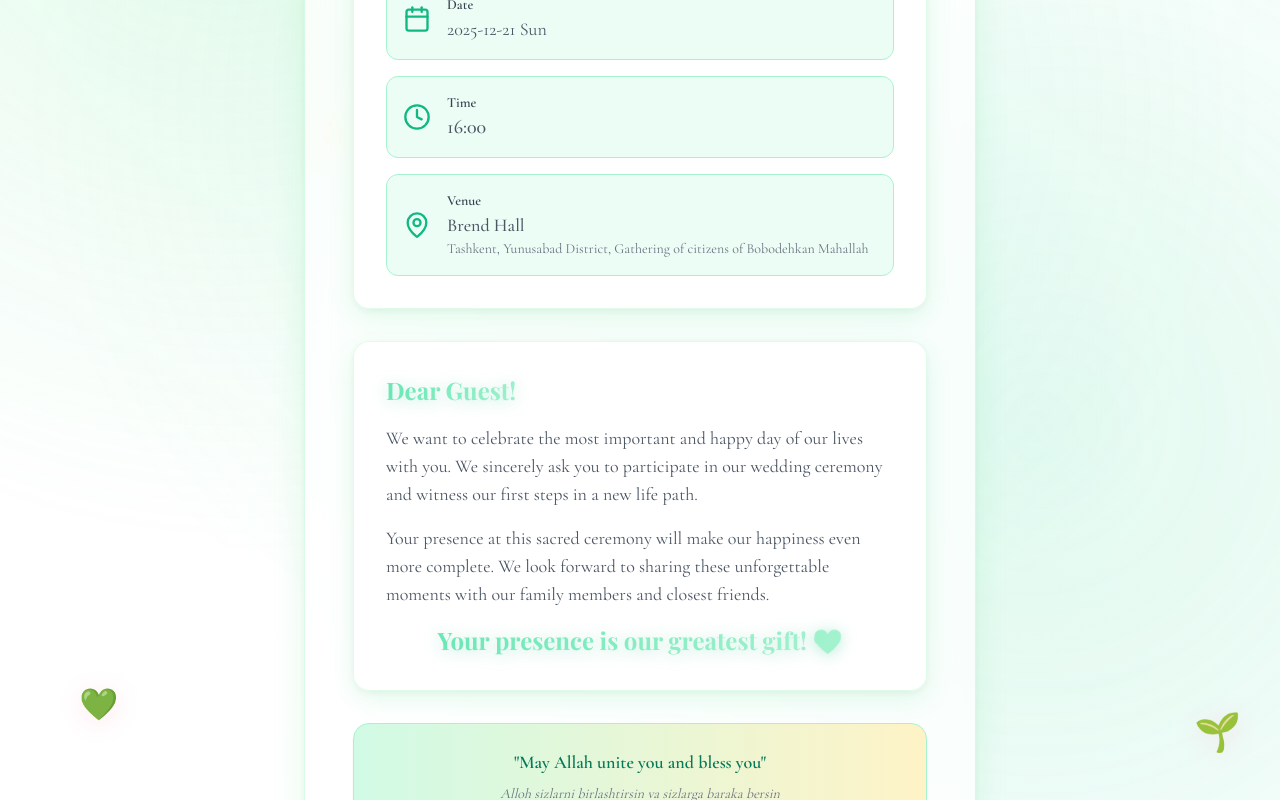
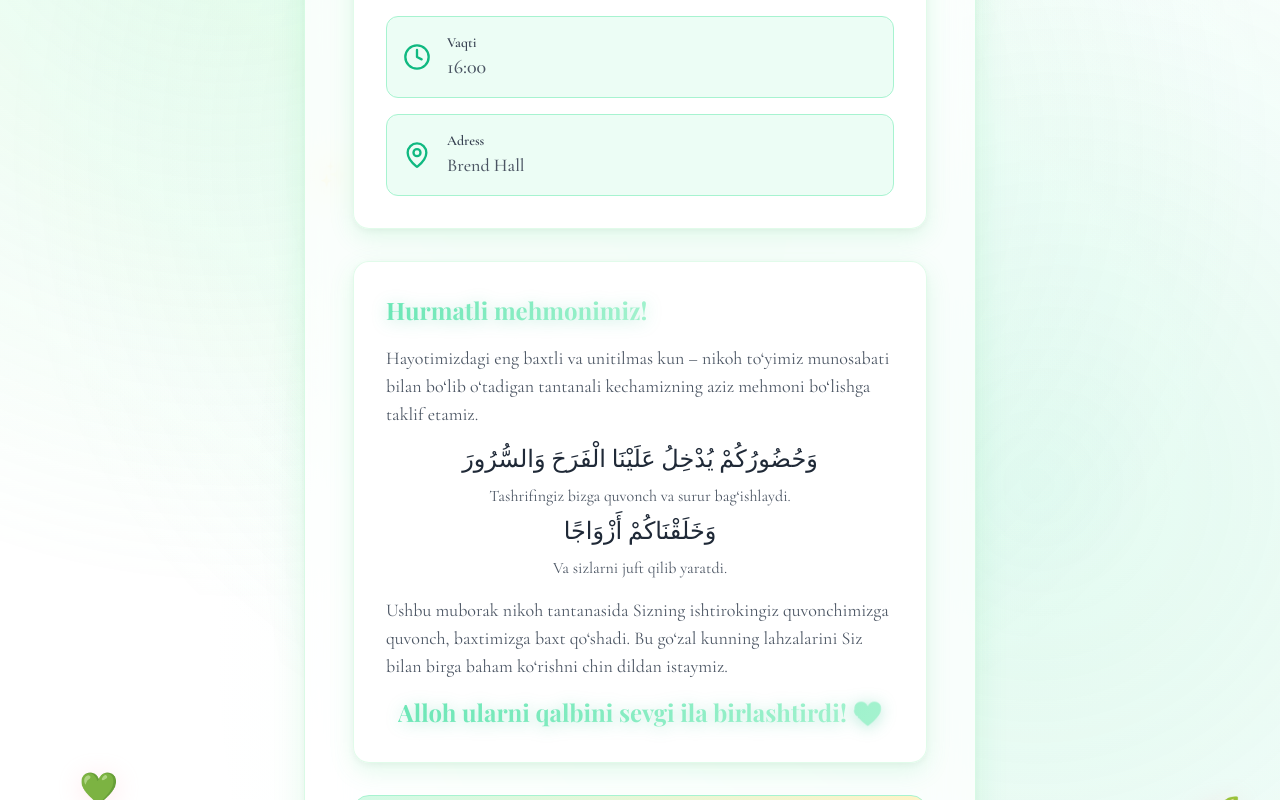
Before and after one commit to aazamjohn1/wedding, a Next.js app: page / in a window 1280 px wide. Shown: the part 640-1440 px from the top of the page. Built offline with nearby package versions, Linux system fonts and the light colour scheme; no server answers; the database is empty; a web font is replaced by a local one.

Commit message:
initial commit

```diff
--- a/components/personalized-header.tsx
+++ b/components/personalized-header.tsx
@@ -67,21 +67,20 @@ export default function PersonalizedHeader({ weddingInfo, guestName }: Personali
 
 
           <div className="romantic-card rounded-2xl p-6 md:p-8 space-y-6">
-            <h2 className="text-2xl md:text-3xl font-playfair font-bold text-gray-700 mb-6">Wedding Details</h2>
+            {/* <h2 className="text-2xl md:text-3xl font-playfair font-bold text-gray-700 mb-6">Wedding Details</h2> */}
 
             <div className="space-y-4">
               <div className="flex items-center gap-4 p-4 bg-emerald-50 rounded-xl border border-emerald-200 smooth-transition hover:shadow-md">
                 <Calendar className="w-6 h-6 md:w-7 md:h-7 text-emerald-500" />
                 <div className="text-left">
-                  <p className="font-semibold text-gray-700 font-cormorant text-sm">Date</p>
+                  <p className="font-semibold text-gray-700 font-cormorant text-sm">Sana</p>
                   <p className="text-gray-600 font-cormorant text-base md:text-lg">
                     {(() => {
                       const date = new Date(weddingInfo.weddingDate)
                       const year = date.getFullYear()
                       const month = String(date.getMonth() + 1).padStart(2, "0")
                       const day = String(date.getDate()).padStart(2, "0")
-                      const weekday = date.toLocaleDateString("en-US", { weekday: "short" })
-                      return `${year}-${month}-${day} ${weekday}`
+                      return `${year}-${month}-${day}`
                     })()}
                   </p>
                 </div>
@@ -90,7 +89,7 @@ export default function PersonalizedHeader({ weddingInfo, guestName }: Personali
               <div className="flex items-center gap-4 p-4 bg-emerald-50 rounded-xl border border-emerald-200 smooth-transition hover:shadow-md">
                 <Clock className="w-6 h-6 md:w-7 md:h-7 text-emerald-500" />
                 <div className="text-left">
-                  <p className="font-semibold text-gray-700 font-cormorant text-sm">Time</p>
+                  <p className="font-semibold text-gray-700 font-cormorant text-sm">Vaqti</p>
                   <p className="text-gray-600 font-cormorant text-lg md:text-xl font-medium">{weddingInfo.time}</p>
                 </div>
               </div>
@@ -98,9 +97,9 @@ export default function PersonalizedHeader({ weddingInfo, guestName }: Personali
               <div className="flex items-center gap-4 p-4 bg-emerald-50 rounded-xl border border-emerald-200 smooth-transition hover:shadow-md">
                 <MapPin className="w-6 h-6 md:w-7 md:h-7 text-emerald-500" />
                 <div className="text-left">
-                  <p className="font-semibold text-gray-700 font-cormorant text-sm">Venue</p>
+                  <p className="font-semibold text-gray-700 font-cormorant text-sm">Adress</p>
                   <p className="text-gray-600 font-cormorant text-base md:text-lg font-medium">{weddingInfo.venue}</p>
-                  <p className="text-sm text-gray-500 font-cormorant">{weddingInfo.address}</p>
+                  {/* <p className="text-sm text-gray-500 font-cormorant">{weddingInfo.address}</p> */}
                 </div>
               </div>
             </div>
@@ -111,32 +110,56 @@ export default function PersonalizedHeader({ weddingInfo, guestName }: Personali
   <div className="space-y-4 text-gray-600 leading-relaxed font-cormorant">
     <p className="text-lg md:text-xl">
       <span className="romantic-glow-text font-playfair font-bold text-xl md:text-2xl">
-                  Dear {guestName ? decodeURIComponent(guestName) : "Guest"}!
+        Hurmatli {guestName ? decodeURIComponent(guestName) : "mehmonimiz"}!
       </span>
     </p>
+
     <p className="text-base md:text-lg">
-                We want to celebrate the most important and happy day of our lives with you. We sincerely ask you to
-                participate in our wedding ceremony and witness our first steps in a new life path.
+      Hayotimizdagi eng baxtli va unitilmas kun – nikoh to‘yimiz munosabati bilan bo‘lib o‘tadigan
+      tantanali kechamizning aziz mehmoni bo‘lishga taklif etamiz.
     </p>
+
+    {/* === Block like in the image === */}
+    <div className="text-center space-y-2 my-4">
+      <p className="font-arabic text-xl md:text-2xl text-gray-800">
+        وَحُضُورُكُمْ يُدْخِلُ عَلَيْنَا الْفَرَحَ وَالسُّرُورَ
+      </p>
+      <p className="text-sm md:text-base text-gray-600">
+        Tashrifingiz bizga quvonch va surur bag‘ishlaydi.
+      </p>
+
+      <p className="font-arabic text-xl md:text-2xl text-gray-800 mt-4">
+        وَخَلَقْنَاكُمْ أَزْوَاجًا
+      </p>
+      <p className="text-sm md:text-base text-gray-600">
+         Va sizlarni juft qilib yaratdi.
+      </p>
+    </div>
+    {/* === end block === */}
+
     <p className="text-base md:text-lg">
-                Your presence at this sacred ceremony will make our happiness even more complete. We look forward to
-                sharing these unforgettable moments with our family members and closest friends.
+      Ushbu muborak nikoh tantanasida Sizning ishtirokingiz quvonchimizga quvonch,
+  baxtimizga baxt qo‘shadi. Bu go‘zal kunning lahzalarini Siz bilan birga
+  baham ko‘rishni chin dildan istaymiz.
     </p>
+
     <p className="text-center mt-6">
       <span className="romantic-glow-text font-playfair font-bold text-xl md:text-2xl">
-                  Your presence is our greatest gift! 💝
+        Alloh ularni qalbini sevgi ila birlashtirdi! 💝
       </span>
     </p>
   </div>
 </div>
 
+
           {/* Islamic blessing with green theme */}
-          <div className="bg-gradient-to-r from-emerald-100 to-amber-100 p-6 rounded-2xl border border-emerald-200 shadow-sm">
-            <p className="text-base md:text-lg text-emerald-700 font-semibold font-cormorant">
-              "May Allah unite you and bless you"
+          <div className="bg-gradient-to-r from-emerald-100 to-amber-100 p-4 md:p-5 rounded-2xl border border-emerald-200 shadow-sm mt-2">
+              <p className="text-sm md:text-base text-emerald-800 font-semibold font-cormorant">
+                Alloh taolo bu nikohni sizlar uchun rahmat, qalblaringiz uchun sakinat, hayotingiz uchun
+                barokat qilsin.
               </p>
-            <p className="text-sm text-gray-500 mt-2 font-cormorant italic">
-              Alloh sizlarni birlashtirsin va sizlarga baraka bersin
+              <p className="text-xs md:text-sm text-gray-600 mt-2 font-cormorant italic">
+                Duolaringiz va ishtirokingiz biz uchun eng ulug‘ tuhfa.
               </p>
             </div>
         </div>
```
Lines whose indentation alone changed are shown as unchanged.
